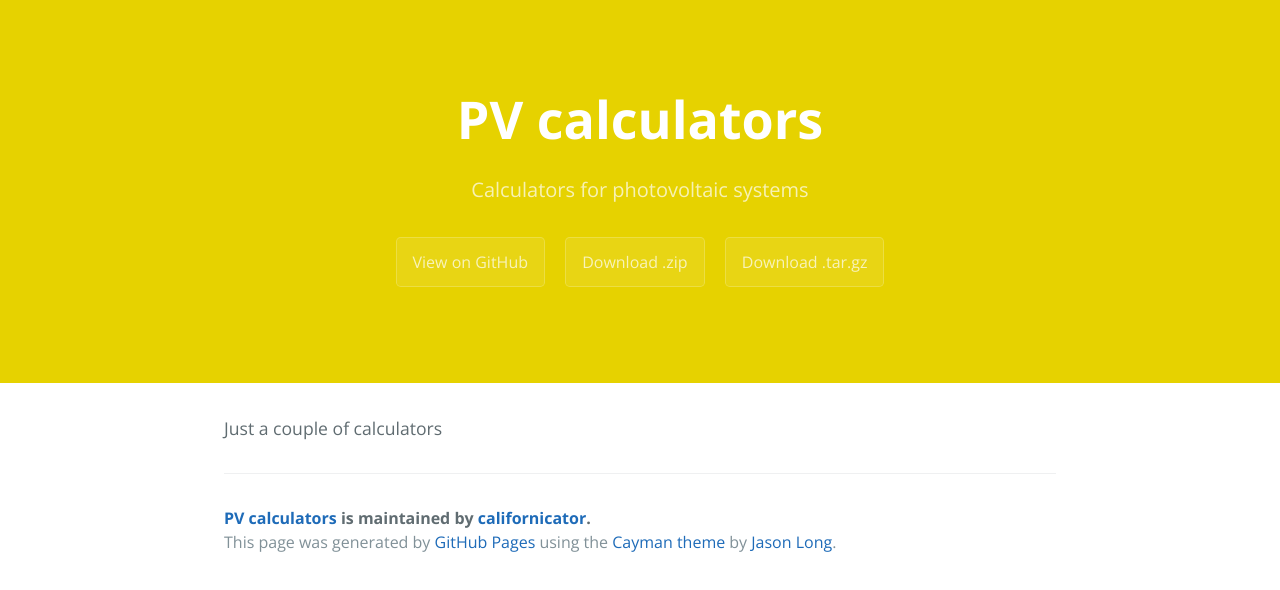
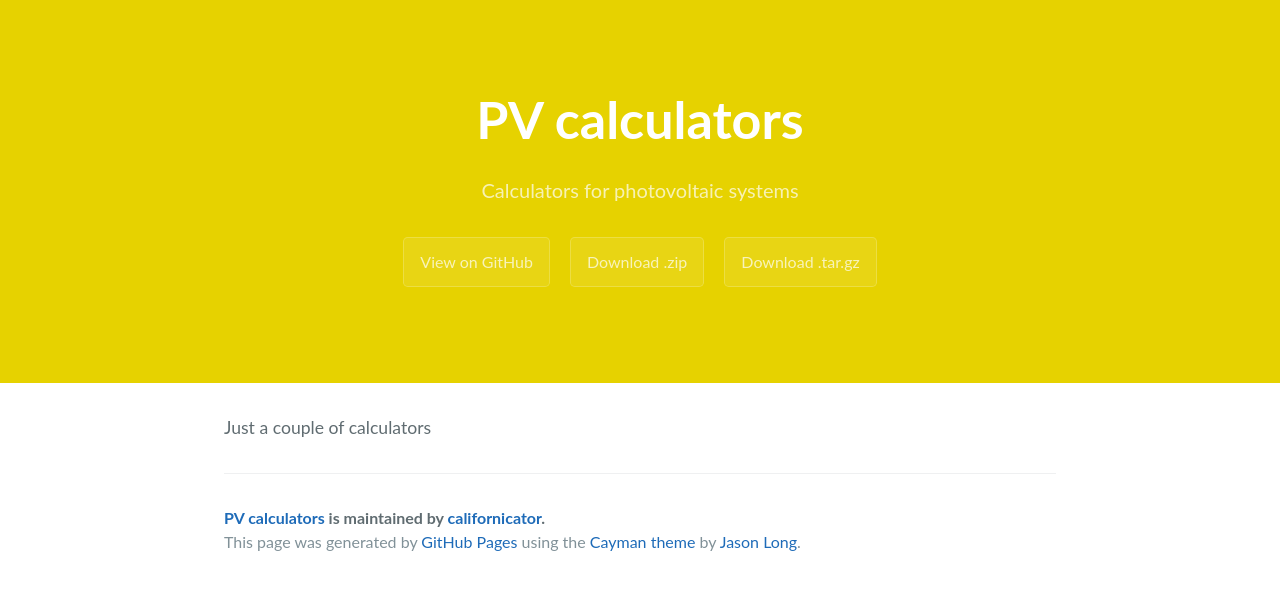
Before and after one commit to californicator/PV-calculators, a plain HTML site: page index.html in a window 1280 px wide. Drawn offline with nearby package versions, Linux system fonts and the light colour scheme.

Commit message:
lato font

```diff
--- a/stylesheets/stylesheet.css
+++ b/stylesheets/stylesheet.css
@@ -4,7 +4,7 @@
 body {
   padding: 0;
   margin: 0;
-  font-family: "Open Sans", "Helvetica Neue", Helvetica, Arial, sans-serif;
+  font-family: "Lato", "Open Sans", "Helvetica Neue", Helvetica, Arial, sans-serif;
   font-size: 16px;
   line-height: 1.5;
   color: #606c71; }
```
